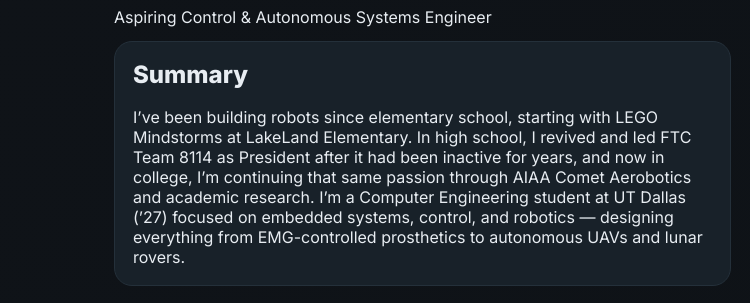
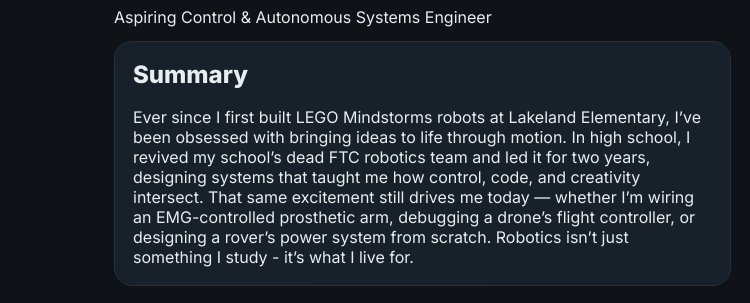
Before and after one commit to vantrn/portfolio, a plain HTML site: page index.html in a window 1280 px wide. Shown: the part 188-491 px from the top of the page, 0-750 px from the left. Drawn offline with Linux system fonts and the light colour scheme.

Commit message:
4.1
Summary update

```diff
--- a/index.html
+++ b/index.html
@@ -35,11 +35,10 @@
           <div class="card">
             <h2>Summary</h2>
             <p>
-              I’ve been building robots since elementary school, starting with LEGO Mindstorms at LakeLand Elementary.
-              In high school, I revived and led FTC Team 8114 as President after it had been inactive for years, and now in college,
-              I’m continuing that same passion through AIAA Comet Aerobotics and academic research.
-              I’m a Computer Engineering student at UT Dallas (’27) focused on embedded systems, control, and robotics —
-              designing everything from EMG-controlled prosthetics to autonomous UAVs and lunar rovers.
+              Ever since I first built LEGO Mindstorms robots at Lakeland Elementary, I’ve been obsessed with bringing ideas to life through motion.
+              In high school, I revived my school’s dead FTC robotics team and led it for two years, designing systems that taught me how control, code, and creativity intersect.
+              That same excitement still drives me today — whether I’m wiring an EMG-controlled prosthetic arm, debugging a drone’s flight controller, or designing a rover’s power system from scratch.
+              Robotics isn’t just something I study - it’s what I live for.
             </p>
           </div>
 
```
